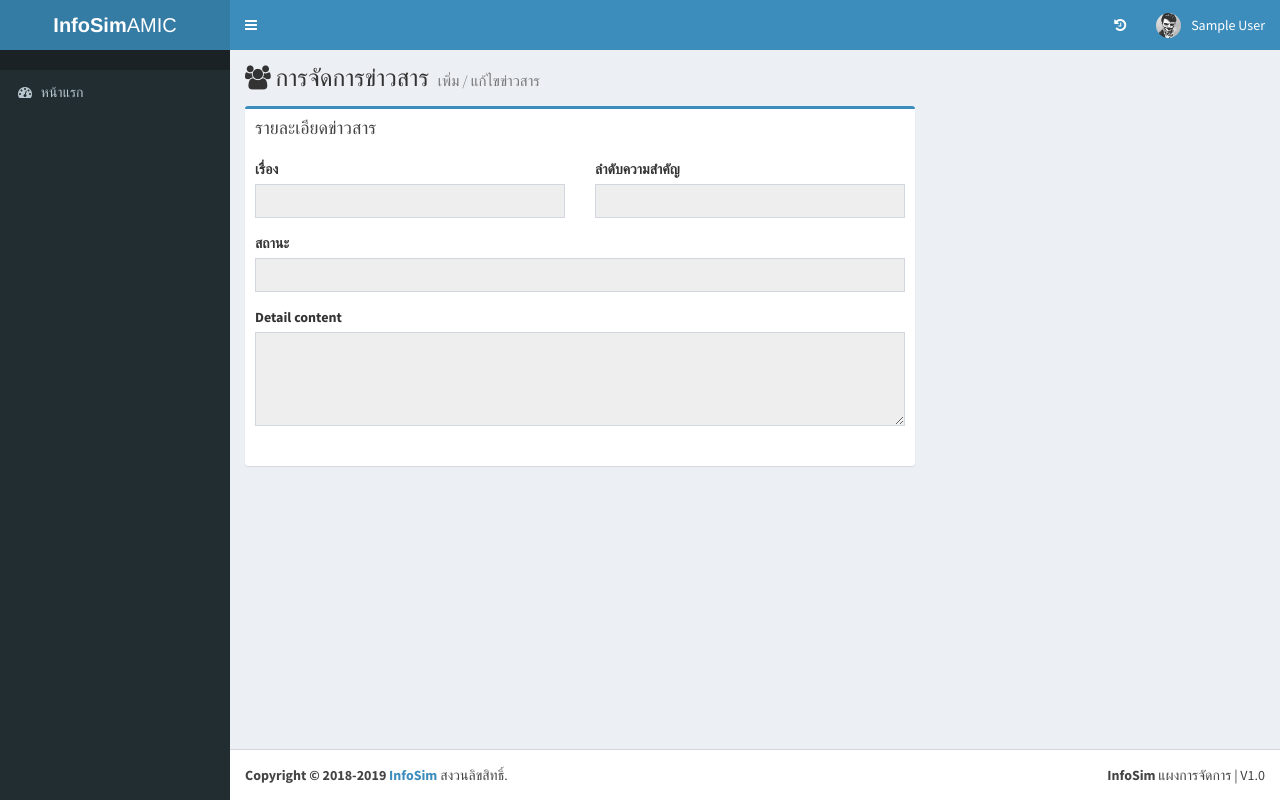
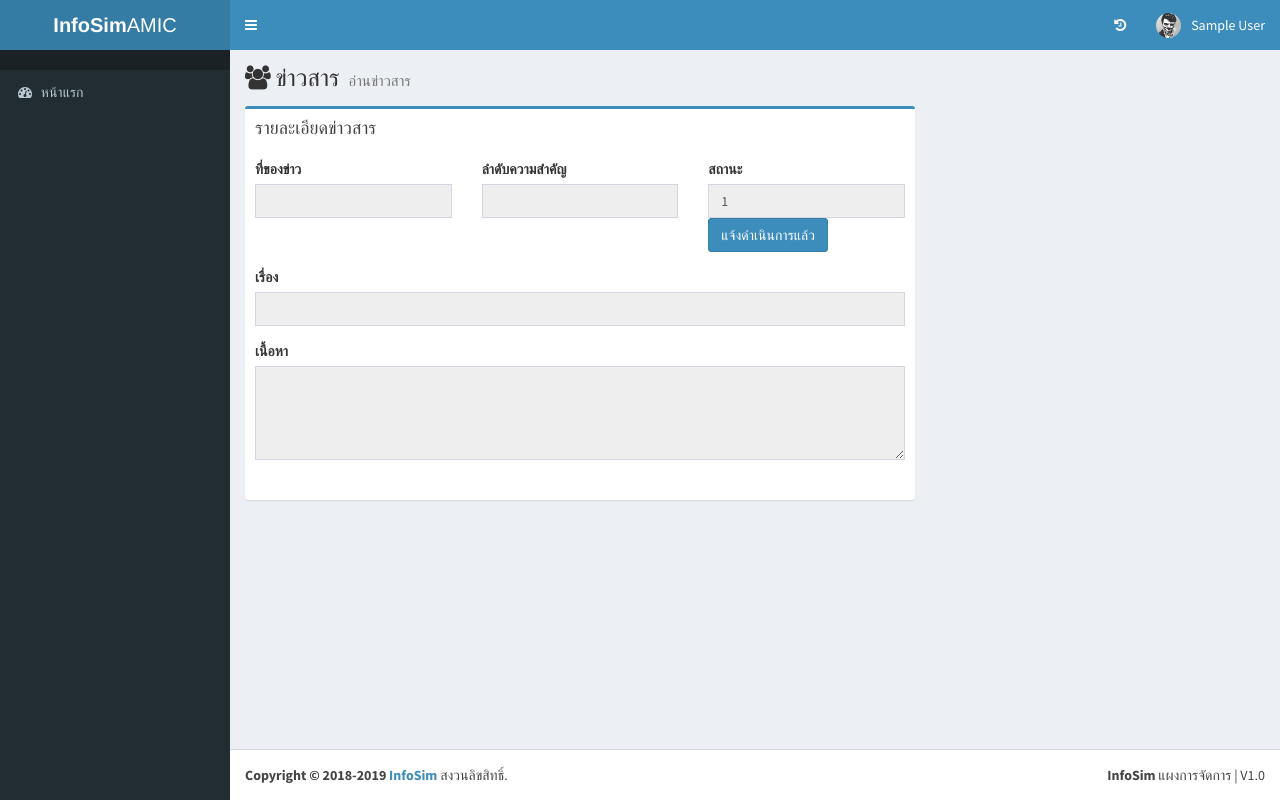
Before and after one commit to popwandee/infoSimOnline, a CodeIgniter app: page /database/index.php/info/infoDetail/1 in a window 1280 px wide. Run offline with CodeIgniter, Linux system fonts and the light colour scheme; the visitor is signed in with stand-in values (Sample User, id 1); data that the repository does not hold is empty; some libraries are stand-ins or nearby versions.

Commit message:
update views

```diff
--- a/application/models/User_model.php
+++ b/application/models/User_model.php
@@ -31,7 +31,7 @@ class User_model extends CI_Model
      * @param number $segment : This is pagination limit
      * @return array $result : This is result
      */
-    function userListing($searchText = '', $page = '', $segment = '')
+    function userListing($searchText = '', $page = '', $segment='')
     {
         $this->db->select('BaseTbl.userId, BaseTbl.email, BaseTbl.name, BaseTbl.mobile, Role.role');
         $this->db->from('tbl_users as BaseTbl');
--- a/application/views/info/infoDetail.php
+++ b/application/views/info/infoDetail.php
@@ -9,8 +9,8 @@
         <!-- Content Header (Page header) -->
         <section class="content-header">
             <h1>
-                <i class="fa fa-users"></i> การจัดการข่าวสาร
-                <small>เพิ่ม / แก้ไขข่าวสาร</small>
+                <i class="fa fa-users"></i> ข่าวสาร
+                <small>อ่านข่าวสาร</small>
             </h1>
         </section>
         <section class="content">
@@ -45,34 +45,47 @@
                         <?php $this->load->helper("form"); ?>
                         <form role="form" id="editOldInfo" action="<?php echo base_url() ?>editInfo" method="post" role="form">
                             <div class="box-body">
+
                                 <div class="row">
-                                    <div class="col-md-6">
+                                    <div class="col-md-4">
+                                        <div class="form-group">
+                                            <label for="status">ที่ของข่าว</label>
+                                            <input type="text" class="form-control" name="infoId" value="<?php echo $infoId  ?>" readonly>
+                                        </div>
+                                    </div>
+                                <div class="col-md-4">
+                                    <div class="form-group">
+                                        <label for="role">ลำดับความสำคัญ</label>
+                                        <input type="text" class="form-control" name="priority" value="<?php echo $priority ?>" readonly>
+                                    </div>
+                                </div>
+                                        <div class="col-md-4">
+                                            <div class="form-group">
+                                                <label for="status">สถานะ</label>
+                                                <input type="text" class="form-control" id="status" name="status" value="<?php echo $status  ?>" readonly>
+                                                <?php
+                                                    if($statusId<3){?>
+                                                        <a href="<?php echo base_url().'operateInfo/'.$infoId;?>"><input type="button" class="btn btn-primary" name="doneButton" id="doneButton" value="แจ้งดำเนินการแล้ว"></a>
+                                                        <?php
+                                                    }
+                                                ?>
+                                            </div>
+                                        </div>
+
+                                </div>
+                                <div class="row">
+                                    <div class="col-md-12">
                                         <div class="form-group">
                                             <label for="fname">เรื่อง</label>
-                                            <input type="hidden" name="taskId" id="infoId" value="<?php echo $infoId; ?>">
                                             <input type="text" class="form-control required" value="<?php echo $title; ?>" id="title" name="title" readonly>
                                         </div>
 
-                                    </div>
-                                    <div class="col-md-6">
-                                        <div class="form-group">
-                                            <label for="role">ลำดับความสำคัญ</label>
-                                            <input type="text" class="form-control" name="priority" value="<?php echo $infosPriority->priority ?>" readonly>
-                                        </div>
                                     </div>
                                 </div>
                                 <div class="row">
                                     <div class="col-md-12">
                                         <div class="form-group">
-                                            <label for="status">สถานะ</label>
-                                            <input type="text" class="form-control" name="priority" value="<?php echo $infosStatus->status  ?>" readonly>
-                                        </div>
-                                    </div>
-                                </div>
-                                <div class="row">
-                                    <div class="col-md-12">
-                                        <div class="form-group">
-                                            <label for="comment">Detail content</label>
+                                            <label for="comment">เนื้อหา</label>
                                             <textarea class="form-control" id="content" name="content" rows="4" readonly><?php echo $content; ?></textarea>
                                         </div>
                                     </div>
@@ -85,7 +98,7 @@
                                     if(!empty($images))
                                     {
                                         foreach ($images as $image){
-                                            echo '<img src='.base_url().'uploads/'.$image->url.' width="300">';
+                                            echo '<img src='.base_url().'uploads/'.$image->url.' width="300"><br>';
                                         }
                                     }?>
 
@@ -126,5 +139,14 @@
         </section>
 
         </div>
+    <script type="text/javascript">
+        $("doneButton").click(function(){
+            alert("OK");
+          $.ajax({url: "operateInfo/<?php echo $infoId; ?>",
+                success: function(result){
+                $("#status").html(result);
+          }});
+        });
+    </script>
     </body>
     </html>
```
Also changed, not shown: application/views/info/editOldInfo.php (+60 -39 lines), application/views/info/index.php (+18 -14 lines).
